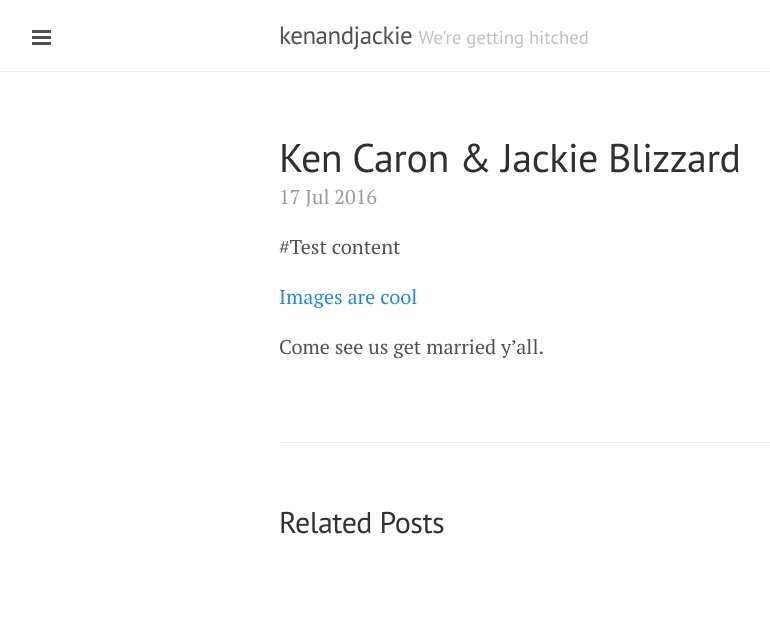
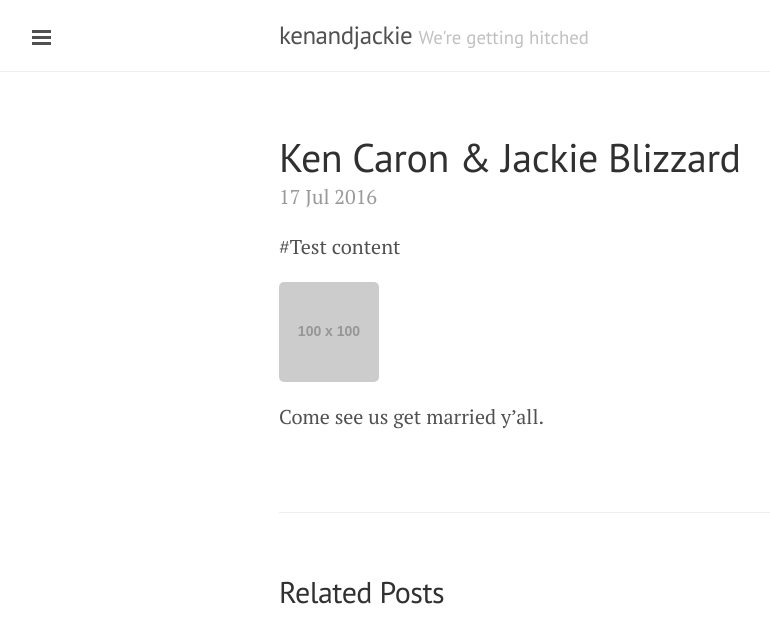
Before and after one commit to kenandjackie/kenandjackie.github.io-backup, a Jekyll site: the page built from _posts/2016-07-17-ken-caron-jackie-blizzard.markdown, in a window 1280 px wide. Shown: the top 643 px of the page, without its empty margins (1-771 px from the left). Built offline with Jekyll 4.4.1, drawn with Linux system fonts in a browser that asks for light colours.

Commit message:
Post update: Ken Caron & Jackie Blizzard

```diff
--- a/_posts/2016-07-17-ken-caron-jackie-blizzard.markdown
+++ b/_posts/2016-07-17-ken-caron-jackie-blizzard.markdown
@@ -5,6 +5,6 @@ title: Ken Caron & Jackie Blizzard
 ---
 #Test content
 
-[Images are cool](HTTP://placehold.it/100x100)
+![Images are cool](HTTP://placehold.it/100x100)
 
 Come see us get married y'all.
```
